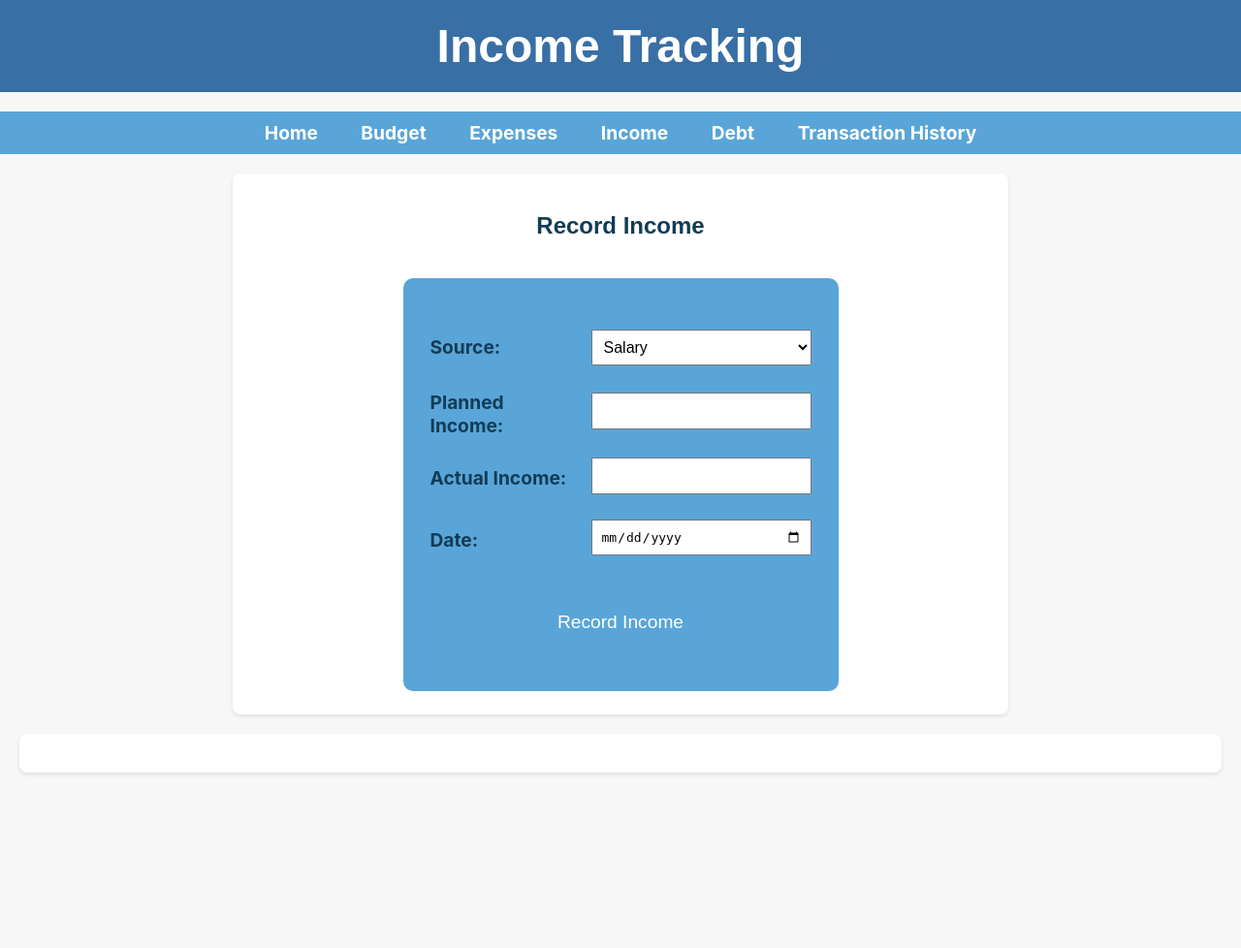
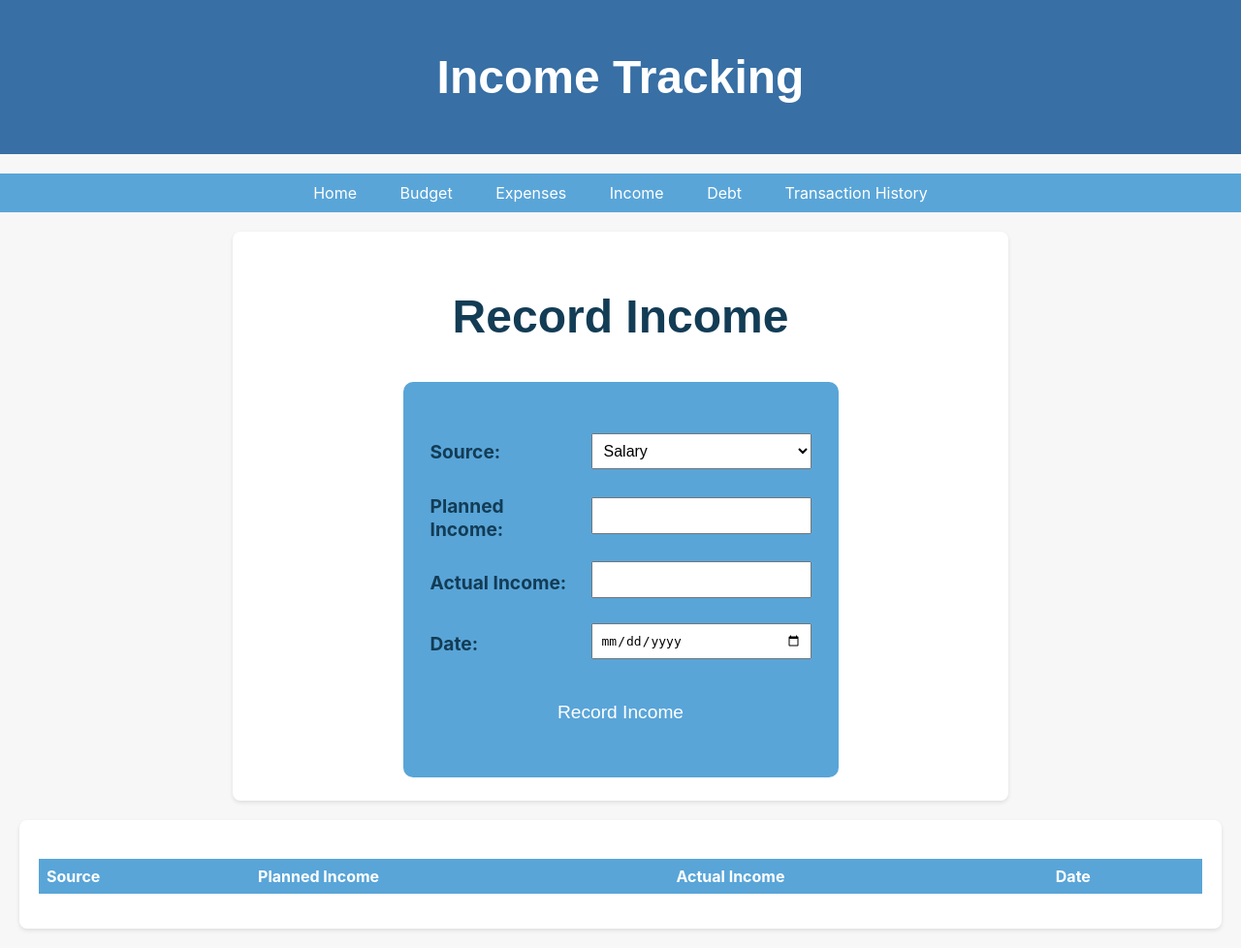
Before and after one commit to niyatisinghal/budget-manager, a Flask app: page /income in a window 1280 px wide. Shown: the whole page at 97% size. Before the commit the page ends 799 px from the top, so only its background shows below. Run offline with Flask 3, Linux system fonts and the light colour scheme; lists and menus that the app fills with data are empty.

Commit message:
fixed income table and page

```diff
--- a/templates/income.html
+++ b/templates/income.html
@@ -22,11 +22,11 @@
             margin-bottom: 20px;
         }
 
-        h1 {
+        h1, h2 {
             font-family: 'Syne', sans-serif;
             font-size: 3em;
             color: #ffffff;  /* White text on the header */
-            margin: 0;
+            /*margin: 0;*/
         }
 
         nav {
@@ -40,8 +40,8 @@
             text-decoration: none;
             padding: 10px;
             margin: 0 10px;
-            font-weight: bold;
-            font-size: 1.2em;
+            /*font-weight: bold;
+            font-size: 1.2em;*/
         }
 
         nav a:hover {
@@ -69,8 +69,8 @@
         th {
             background-color: #59a5d8;
             color: #ffffff;
-            font-family: 'Syne', sans-serif;
-            font-size: 1.2em;
+            /*font-family: 'Syne', sans-serif;
+            font-size: 1.2em;*/
         }
 
         .record-income-form {
@@ -148,8 +148,8 @@
         }
 
         .add-income-table button {
-            margin-top: 20px;
-            padding: 12px;
+            margin-top: 10px;
+            padding: 8px;
             background-color: #59a5d8;
             color: #ffffff;
             border: none;
@@ -165,11 +165,11 @@
             display: none;
         }*/
 
-        #income-notification {
+        /*#income-notification {
             display: none;
             color: green;
             margin-top: 10px;
-        }
+        }*/
 
         ul.flashes {
             list-style: none;
@@ -277,11 +277,11 @@
     </style>
     <script>
         // Modify the existing JavaScript functions or add new ones as needed
-        document.addEventListener('DOMContentLoaded', function () {
+        /*document.addEventListener('DOMContentLoaded', function () {
         // Attach the event listener to the form
             const recordIncomeForm = document.getElementById('record-income-form');
             recordIncomeForm.addEventListener('keyup', toggleIncomeTableVisibility);
-        });
+        });*/
 
 
         function toggleIncomeTableVisibility() {
@@ -299,7 +299,7 @@
                 const date = recordIncomeForm.elements['date'].value.trim();
 
                 if (source !== '' || plannedIncome !== '' || actualIncome !== '' || date !== '') {
-                    table.style.display = 'table';
+                    table.classList.remove('initially-hidden');
                     addedItemRow.classList.remove('initially-hidden');
 
                     // Update the added item row with the form values
@@ -308,7 +308,7 @@
                     document.getElementById('added-actual-income').textContent = actualIncome;
                     document.getElementById('added-date').textContent = date;
                 } else {
-                    table.style.display = 'none';
+                    table.classList.add('initially-hidden');
                     addedItemRow.classList.add('initially-hidden');
                 }
             }
@@ -325,7 +325,7 @@
             event.preventDefault();
 
             // Reset the form
-            document.getElementById('record-budget-form').reset();
+            document.getElementById('record-income-form').reset();
         }
 
         function addIncomeRow() {
@@ -417,7 +417,7 @@
                 </tr>
                 <tr>
                     <td colspan="2" style="text-align: center;">
-                        <button type="submit" onclick="addIncomeRow()">Record Income</button>
+                        <button type="button" onclick="addIncomeRow()">Record Income</button>
                     </td>
                 </tr>
             </table>
@@ -428,16 +428,15 @@
     <div class="content">
 
         <!-- Table to display recorded income entries -->
-        <table id="income-table" style="display: none;">
+        <table id="income-table" class="initially-hidden">
             <tr>
                 <th>Source</th>
                 <th>Planned Income</th>
                 <th>Actual Income</th>
                 <th>Date</th>
-                <th>Actions</th>
             </tr>
 
-            {% for income_entry in income_data %}
+            <!--{% for income_entry in income_data %}
                 <tr>
                     <td>{{ income_entry.source }}</td>
                     <td>${{ income_entry.planned_income }}</td>
@@ -452,7 +451,7 @@
                         </form>
                     </td>
                 </tr>
-            {% endfor %}
+            {% endfor %}-->
             <tr id="added-item-row" class="initially-hidden">
                 <td id="added-source"></td>
                 <td id="added-planned-income"></td>
```
